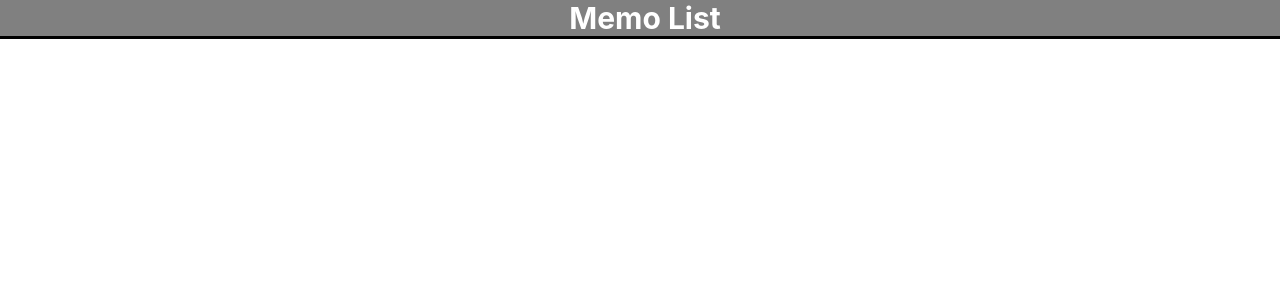
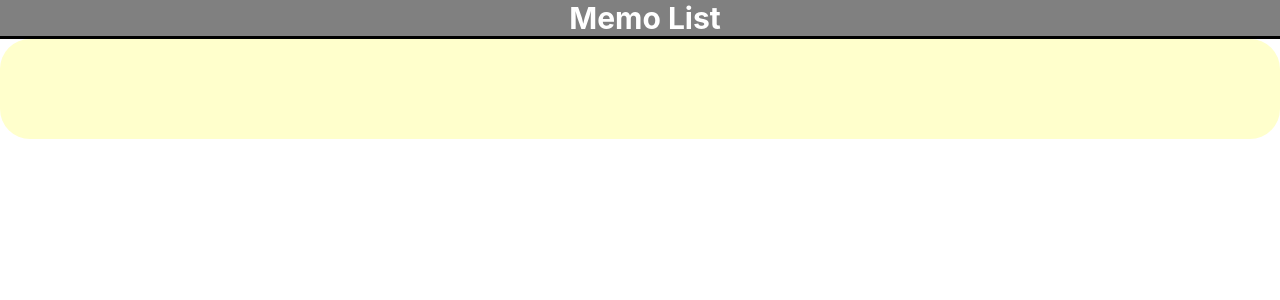
Before and after one commit to Pherrows/Memo-list, a React (Create React App) app: page /MemoItems in a window 1280 px wide. Before the commit this address had no page. Shown: the top 300 px of the page. Built offline with nearby package versions, Linux system fonts and the light colour scheme; the HTML template or start-up script is replaced by a standard one.

Commit message:
6-10 집

```diff
--- a/src/App.js
+++ b/src/App.js
@@ -3,6 +3,7 @@ import styled from "styled-components";
 import MainPage from "./component/page/MainPage";
 import MemoPage from "./component/page/MemoPage";
 import { useState } from "react";
+import MemoItems from "./component/page/MemoItems";
 
 const MainTitle = styled.div`
   font-size: 30px;
@@ -33,6 +34,8 @@ function App() {
       <Routes>
         <Route path='/' element={<MainPage addMemo={addMemo} />}/>
         <Route path="/MemoPage" element={<MemoPage addMemo={addMemo}/>}/>
+        <Route path="/MemoItems" element={<MemoItems addMemo={addMemo}/>}/>
+
       </Routes>
     </BrowserRouter>
   );
--- a/src/component/page/MainPage.jsx
+++ b/src/component/page/MainPage.jsx
@@ -11,13 +11,11 @@ const Main = styled.div`
   justify-content: space-between;
 `;
 
-function MainPage(props) {
+function MainPage({addMemo}) {
 
   const navigate = useNavigate();
 
-  const memoSubmit = (e) => {
 
-  }
 
 
   return (
@@ -27,7 +25,7 @@ function MainPage(props) {
       <Button onClick={() => {navigate('/MemoPage')}} title='New Memo'></Button>
       <Button title='Delete'></Button>
     </Main>
-      <MemoItems  />
+      <MemoItems  addMemo={addMemo}/>
     </>
   );
 }
--- a/src/component/page/MemoItems.jsx
+++ b/src/component/page/MemoItems.jsx
@@ -3,7 +3,7 @@ import styled from 'styled-components';
 import MemoPage from './MemoPage';
 import Input from '../input/Input';
 
-function MemoItems({memo}) {
+function MemoItems(props) {
 
 
 
@@ -19,7 +19,7 @@ function MemoItems({memo}) {
   `;
 
   return (
-    <MemoItems>
+    <MemoItems >
       {}
     </MemoItems>
   );
--- a/src/component/page/MemoPage.jsx
+++ b/src/component/page/MemoPage.jsx
@@ -37,8 +37,7 @@ function  MemoPage({addMemo}) {
 	const [title, setTitle] = useState('');
 	const [content, setContent] = useState('');
 
-
-	// console.log(addMemo);
+	console.log(title);
   return (
     <Wrapper>
       <Container>
@@ -67,6 +66,7 @@ function  MemoPage({addMemo}) {
 					onClick={() => {
 						navigate('/')
             addMemo(title);
+
 					}}
 				/>
 			</Container>
```
